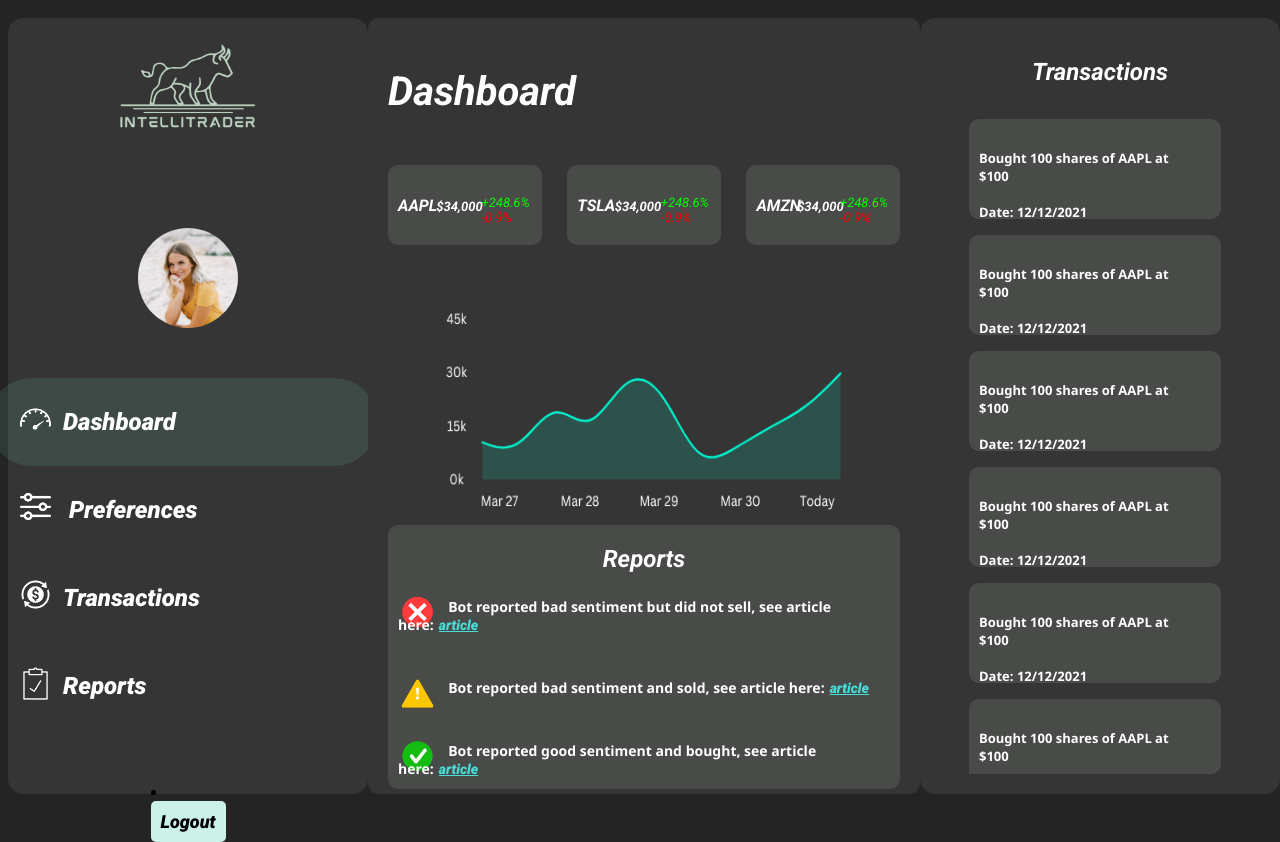
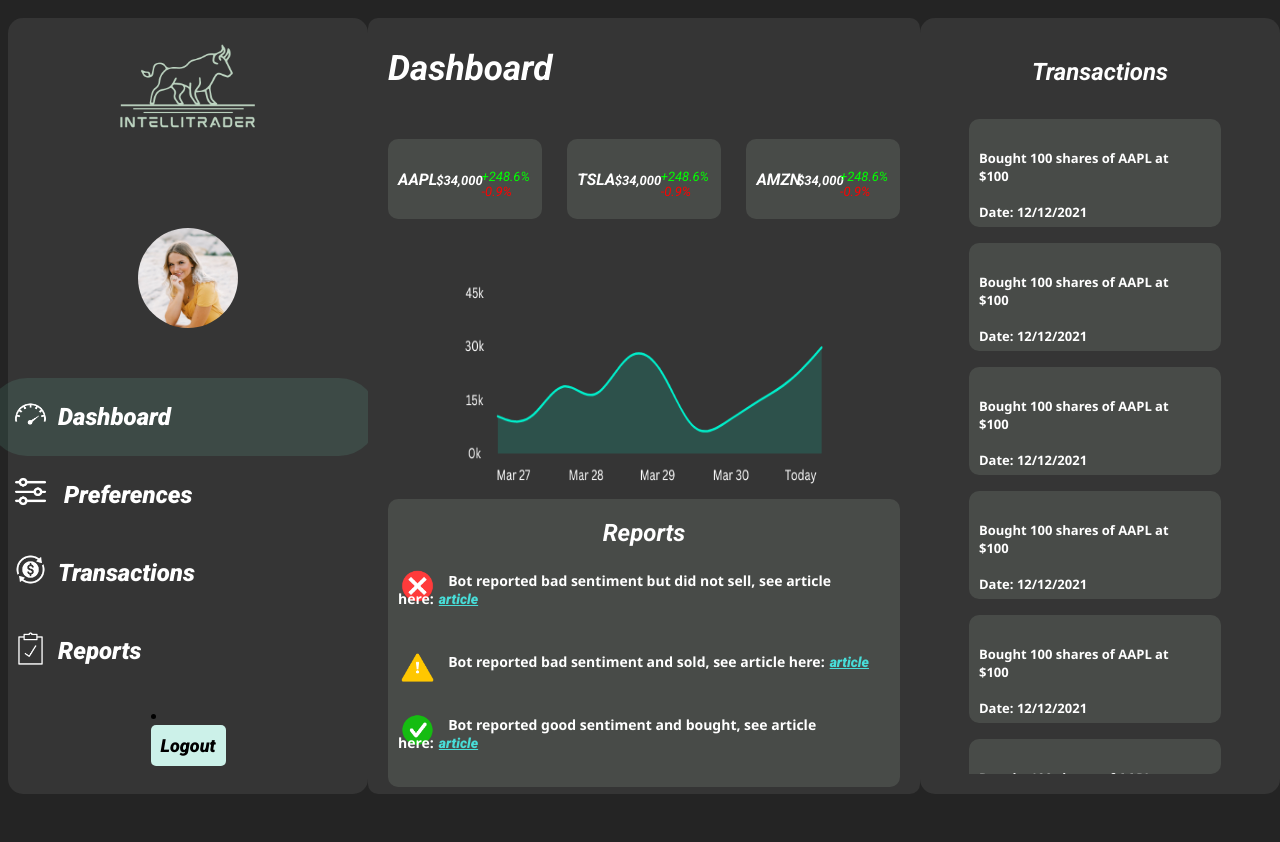
Before and after one commit to goodfortuneforyou/AI-Stock-Trading-Bot, a plain HTML site: page App/frontend/dashboard.html in a window 1280 px wide. After the commit the page ends 802 px from the top, so only its background shows below. Drawn offline with Linux system fonts and the light colour scheme.

Commit message:
add responsive changes

```diff
--- a/App/frontend/dashboard.css
+++ b/App/frontend/dashboard.css
@@ -52,7 +52,7 @@ html {
   display: flex;
   margin-left: -150px;
   justify-content: space-between;
-  padding: 30px;
+  padding: 25px;
   a {
     text-decoration: none;
     color: #ffffff;
@@ -123,9 +123,9 @@ html {
 .dashboard_text {
   font-family: "Roboto", sans-serif;
   font-style: italic;
-  font-size: 40px;
+  font-size: 35px;
   color: #ffffff;
-  margin-top: 30px;
+  margin-top: 10px;
   margin-bottom: 50px;
 }
 
@@ -144,10 +144,6 @@ html {
   background-color: rgba(119, 255, 228, 0.7);
   transition: background-color 1s ease;
 }
-.row a:focus {
-  background-color: rgba(119, 255, 228, 0.7);
-  transition: background-color 1s ease;
-}
 
 .graph {
   margin-left: auto;
@@ -155,7 +151,7 @@ html {
   display: block;
   margin-top: 40px;
   height: 30vh;
-  width: 31vw;
+  width: 28vw;
 }
 
 .stock_status_text_symbol {
@@ -198,7 +194,7 @@ html {
   display: flex;
   flex-direction: column;
   align-items: center;
-  height: 33vh;
+  height: 36vh;
   width: 100vw;
   overflow: auto;
   border-radius: 10px;
@@ -292,7 +288,7 @@ html {
 }
 .transaction_box {
   padding: 30px;
-  height: 5vh;
+  height: 6vh;
   width: 15vw;
   overflow: auto;
   border-radius: 10px;
```
Also changed, not shown: App/frontend/dashboard.html (+0 -2 lines).
